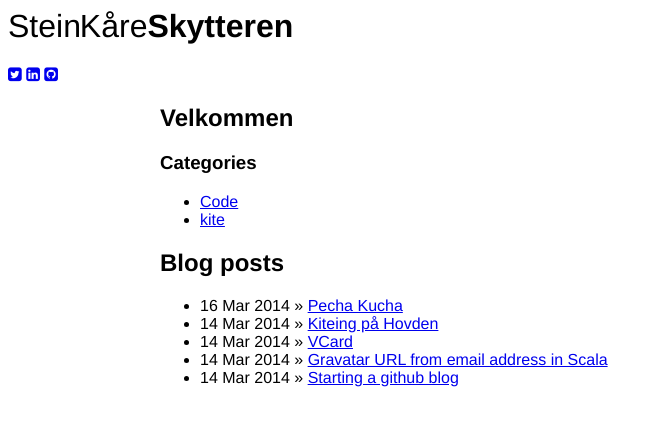
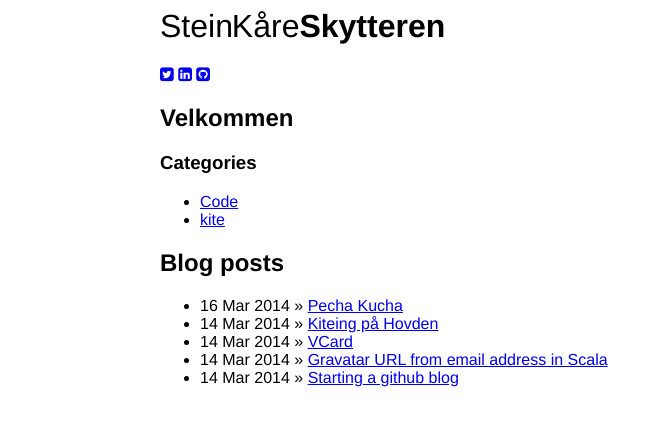
Before and after one commit to skytteren/skytteren.github.io, a Jekyll site: the page built from index.html, in a window 1280 px wide. Shown: the top 426 px of the page, without its empty margins (0-663 px from the left). Built offline with Jekyll 4.4.1, drawn with Linux system fonts in a browser that asks for light colours; nearby versions of some CDN libraries; Markdown is read by kramdown in place of the engine named in the settings.

Commit message:
Adding container

```diff
--- a/_includes/header.html
+++ b/_includes/header.html
@@ -1,4 +1,4 @@
-<header>
+<header class="container">
   <h1><span class="thin">Stein Kåre</span>Skytteren</h1>
   <a href="http://twitter.com/skskytteren"><i class="fa fa-twitter-square"></i></a>
   <a href="http://no.linkedin.com/in/skytteren"><i class="fa fa-linkedin-square"></i></a>
```
